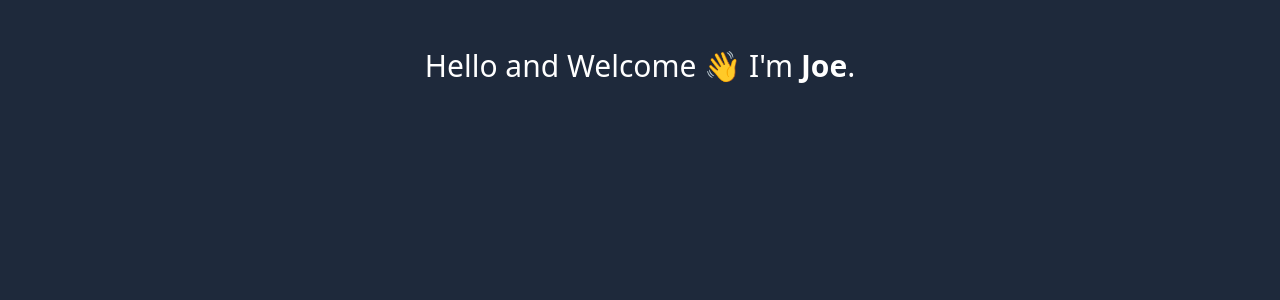
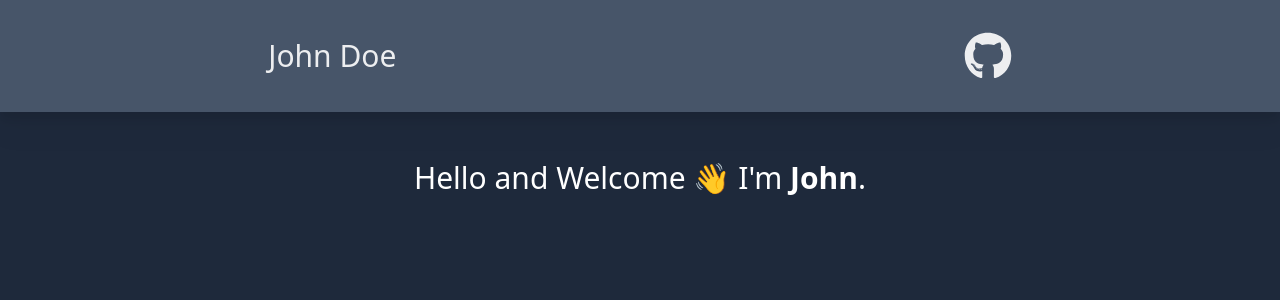
Before and after one commit to miga-t/mylog, a Next.js app: page / in a window 1280 px wide. Shown: the top 300 px of the page. Built offline with nearby package versions, Linux system fonts and the light colour scheme.

Commit message:
Navbar is added.

```diff
--- /dev/null
+++ b/app/components/Navbar.tsx
@@ -0,0 +1,27 @@
+import Link from "next/link";
+import { FaYoutube, FaTwitter, FaGithub, FaLaptop } from "react-icons/fa";
+
+export default function Navbar() {
+	return (
+		<nav className="bg-slate-600 p-8 sticky top-0 drop-shadow-xl z-10">
+			<div className="prose prose-xl mx-auto flex justify-between flex-col sm:flex-row">
+				<h1 className="text-3xl font-bold text-white grid place-content-center mb-2 md:mb-0">
+					<Link
+						href="/"
+						className="text-white/90 no-underline hover:text-white"
+					>
+						John Doe
+					</Link>
+				</h1>
+				<div className="flex flex-row justify-center sm:justify-evenly align-middle gap-4 text-white text-4xl lg:text-5xl">
+					<Link
+						className="text-white/90 hover:text-white"
+						href="https://github.com/miga-t"
+					>
+						<FaGithub />
+					</Link>
+				</div>
+			</div>
+		</nav>
+	);
+}
--- a/app/layout.tsx
+++ b/app/layout.tsx
@@ -1,3 +1,4 @@
+import Navbar from "@/app/components/Navbar";
 import "./globals.css";
 
 export const metadata = {
@@ -12,7 +13,10 @@ export default function RootLayout({
 }) {
 	return (
 		<html lang="en">
-			<body className="bg-slate-800">{children}</body>
+			<body className="bg-slate-800">
+				<Navbar />
+				{children}
+			</body>
 		</html>
 	);
 }
--- a/app/page.tsx
+++ b/app/page.tsx
@@ -9,7 +9,7 @@ export default function Home() {
 			<p className="mt-12 mb-12 text-3xl text-center text-white">
 				Hello and Welcome 👋&nbsp;
 				<span className="whitespace-nowrap">
-					I&apos;m <span className="font-bold">Joe</span>.
+					I&apos;m <span className="font-bold">John</span>.
 				</span>
 			</p>
 		</main>
--- a/package.json
+++ b/package.json
@@ -18,6 +18,7 @@
     "next": "13.3.0",
     "react": "18.2.0",
     "react-dom": "18.2.0",
+    "react-icons": "^4.8.0",
     "typescript": "5.0.4"
   },
   "devDependencies": {
```
Also changed, not shown: 1 other file (tests, documents, lock files or other folders).
